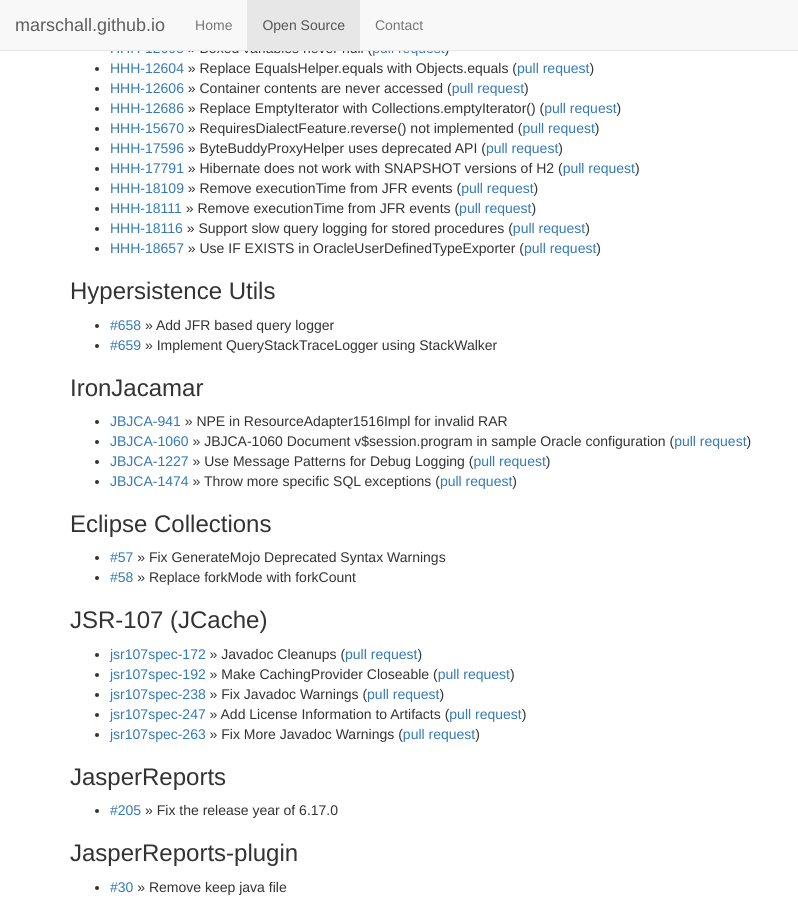
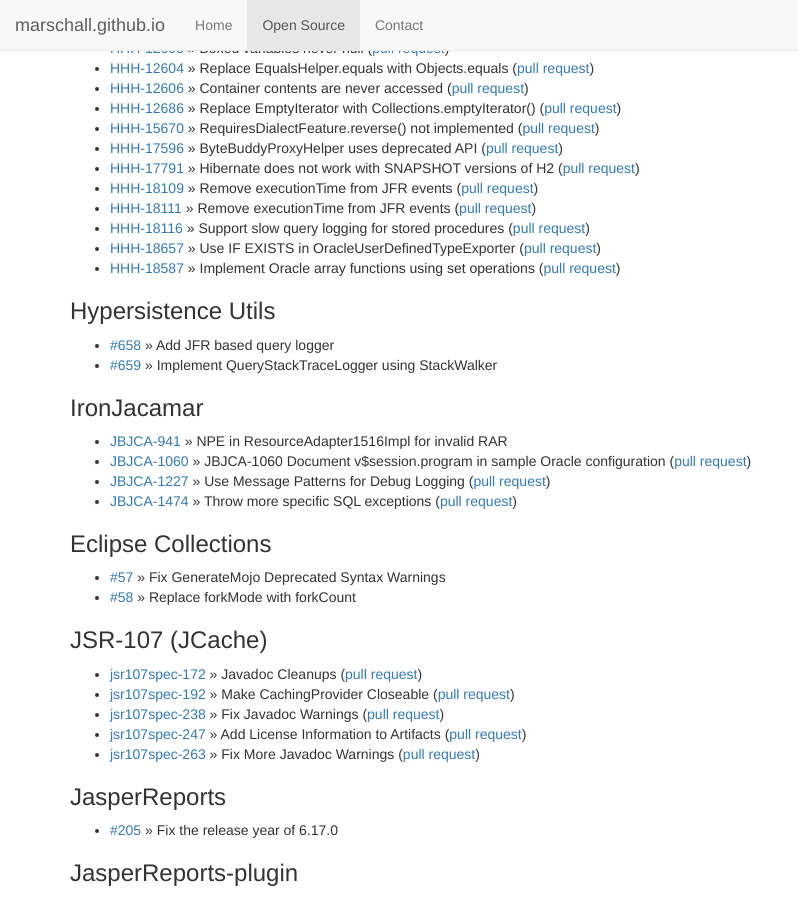
Before and after one commit to marschall/marschall.github.com, a Jekyll site: the page built from open-source.html, in a window 1280 px wide and 900 px high, scrolled down 5055 px. Shown: the whole window, without its empty margins (0-798 px from the left). Built offline with Jekyll 4.4.1, drawn with Linux system fonts in a browser that asks for light colours.

Commit message:
add HHH-18587

```diff
--- a/open-source.html
+++ b/open-source.html
@@ -313,6 +313,7 @@
   <li><a href="https://hibernate.atlassian.net/browse/HHH-18111">HHH-18111</a> &raquo; Remove executionTime from JFR events (<a href="Stored procedure execution not covered by EventManager">pull request</a>)</li>
   <li><a href="https://hibernate.atlassian.net/browse/HHH-18116">HHH-18116</a> &raquo; Support slow query logging for stored procedures (<a href="https://github.com/hibernate/hibernate-orm/pull/8382">pull request</a>)</li>
   <li><a href="https://hibernate.atlassian.net/browse/HHH-18657">HHH-18657</a> &raquo; Use IF EXISTS in OracleUserDefinedTypeExporter (<a href="https://github.com/hibernate/hibernate-orm/pull/9001">pull request</a>)</li>
+  <li><a href="https://hibernate.atlassian.net/browse/HHH-18587">HHH-18587</a> &raquo; Implement Oracle array functions using set operations (<a href="https://github.com/hibernate/hibernate-orm/pull/8903">pull request</a>)</li>
 </ul>
 <h3>Hypersistence Utils</h3>
 <ul>
```
